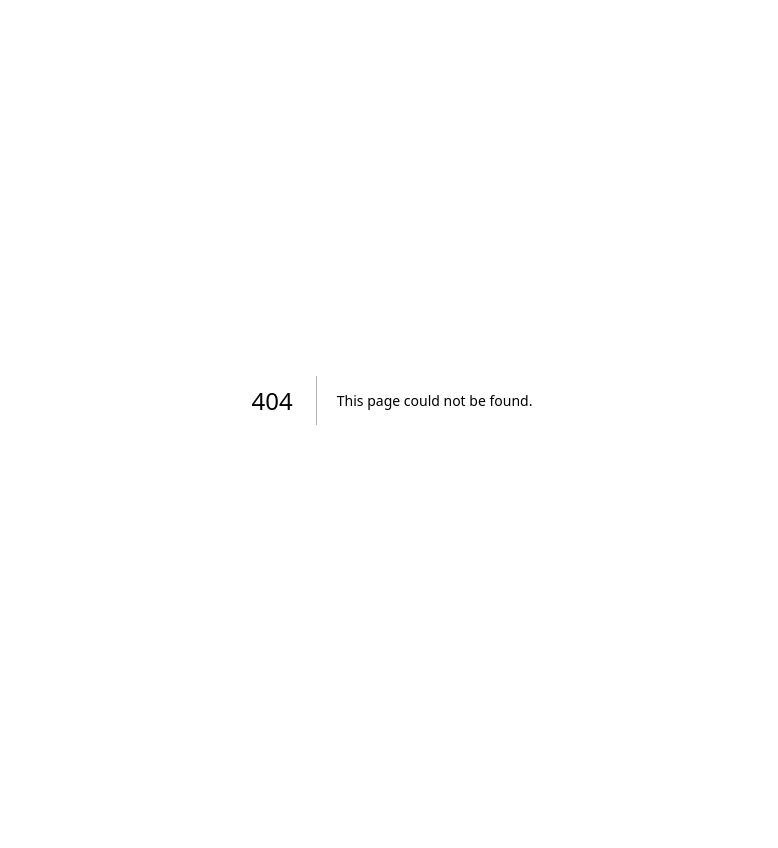
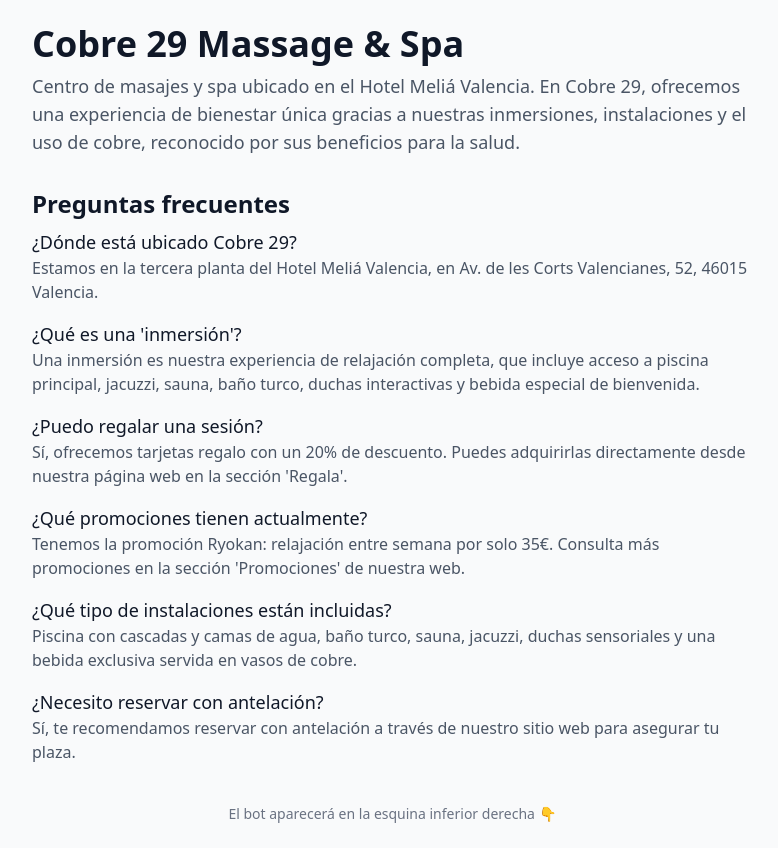
Before and after one commit to pix0010/tidio-demo, a Next.js app: page /Cobre29 in a window 1280 px wide. Before the commit this address had no page. Shown: the whole page, without its empty margins (248-1026 px from the left). Before the commit the page ends 800 px from the top, so only its background shows below. Built offline with nearby package versions, Linux system fonts and the light colour scheme.

Commit message:
Обновление: добавлен новый демо-бот

```diff
--- /dev/null
+++ b/app/[slug]/BotLoader.tsx
@@ -0,0 +1,15 @@
+'use client';
+
+import { useEffect } from 'react';
+
+export default function BotLoader({ url }: { url: string }) {
+  useEffect(() => {
+    const script = document.createElement('script');
+    script.src = url;
+    script.async = true;
+    document.body.appendChild(script);
+    return () => document.body.removeChild(script);
+  }, [url]);
+
+  return null; // ничего не рендерим, только подключаем скрипт
+}
--- /dev/null
+++ b/app/[slug]/page.tsx
@@ -0,0 +1,63 @@
+import { notFound } from "next/navigation";
+import BotLoader from "./BotLoader";
+
+export default async function DemoPage({ params }: { params: { slug: string } }) {
+  let data: any;
+
+  try {
+    data = (await import(`../../data/${params.slug}.json`)).default;
+  } catch {
+    return notFound();
+  }
+
+  const { title, description, services = [], whyUs = [], tidioBotUrl } = data;
+
+  return (
+    <main className="p-6 max-w-3xl mx-auto">
+      <h1 className="text-4xl font-bold mb-2">{title}</h1>
+      {description && <p className="text-lg text-gray-600 mb-6">{description}</p>}
+
+      {services.length > 0 && (
+        <section className="mb-8">
+          <h2 className="text-2xl font-semibold mb-2">Servicios</h2>
+          <ul className="list-disc list-inside">
+            {services.map((s: string) => (
+              <li key={s}>{s}</li>
+            ))}
+          </ul>
+        </section>
+      )}
+
+      {whyUs.length > 0 && (
+        <section>
+          <h2 className="text-2xl font-semibold mb-2">¿Por qué elegirnos?</h2>
+          <ul className="list-disc list-inside">
+            {whyUs.map((w: string) => (
+              <li key={w}>{w}</li>
+            ))}
+          </ul>
+        </section>
+      )}
+
+        {data.faqs?.length > 0 && (
+    <section className="mt-8">
+    <h2 className="text-2xl font-semibold mb-2">Preguntas frecuentes</h2>
+    <div className="space-y-4">
+      {data.faqs.map((faq: any, idx: number) => (
+        <div key={idx}>
+          <h3 className="font-medium text-lg">{faq.question}</h3>
+          <p className="text-gray-600">{faq.answer}</p>
+        </div>
+      ))}
+    </div>
+  </section>
+)}
+
+      {tidioBotUrl && <BotLoader url={tidioBotUrl} />}
+
+      <p className="text-center text-gray-500 text-sm mt-10">
+        El bot aparecerá en la esquina inferior derecha 👇
+      </p>
+    </main>
+  );
+}
--- a/app/layout.tsx
+++ b/app/layout.tsx
@@ -2,38 +2,18 @@
 import { Geist, Geist_Mono } from "next/font/google";
 import "./globals.css";
 
-const geistSans = Geist({
-  variable: "--font-geist-sans",
-  subsets: ["latin"],
-});
-
-const geistMono = Geist_Mono({
-  variable: "--font-geist-mono",
-  subsets: ["latin"],
-});
+const geistSans = Geist({ subsets: ["latin"], variable: "--font-geist-sans" });
+const geistMono = Geist_Mono({ subsets: ["latin"], variable: "--font-geist-mono" });
 
 export const metadata: Metadata = {
-  title: "Create Next App",
-  description: "Generated by create next app",
+  title: "AI-Bots for Local Business",
+  description: "Demo showcase of AI-powered chatbots for small businesses in Valencia.",
 };
 
-export default function RootLayout({
-  children,
-}: Readonly<{
-  children: React.ReactNode;
-}>) {
+export default function RootLayout({ children }: { children: React.ReactNode }) {
   return (
     <html lang="en">
-      <head>
-        {/* Подключаем Tidio */}
-        <script
-          src="https://code.tidio.co/76axdysafjuhi2y8ztnflti1lmjjirqx.js"
-          async
-        ></script>
-      </head>
-      <body
-        className={`${geistSans.variable} ${geistMono.variable} antialiased`}
-      >
+      <body className={`${geistSans.variable} ${geistMono.variable} antialiased bg-gray-50 text-gray-900`}>
         {children}
       </body>
     </html>
--- a/app/page.tsx
+++ b/app/page.tsx
@@ -1,86 +1,36 @@
-import { Card, CardContent } from "@/components/ui/card";
-import { Button } from "@/components/ui/button";
-import { Input } from "@/components/ui/input";
+import Link from "next/link";
 
-export default function BeautySalonDemo() {
+export default function Home() {
   return (
-    <div className="min-h-screen p-6 grid gap-6 bg-white text-gray-800">
-      <header className="text-center">
-        <h1 className="text-4xl font-bold mb-2">Tu Belleza, Nuestra Pasión</h1>
-        <p className="text-lg">Demo-сайт салона красоты с умным чат-ботом</p>
+    <main className="min-h-screen p-6 bg-white text-gray-800">
+      <header className="text-center mb-12">
+        <h1 className="text-4xl font-bold mb-2">AI-боты для локального бизнеса</h1>
+        <p className="text-lg text-gray-600">
+          Автоматизация чатов на сайте, в WhatsApp и Instagram
+        </p>
       </header>
 
-      <section className="grid md:grid-cols-2 gap-6">
-        <Card>
-          <CardContent className="p-6">
-            <h2 className="text-2xl font-semibold mb-2">Услуги</h2>
-            <ul className="list-disc list-inside">
-              <li>Стрижки и укладки</li>
-              <li>Маникюр и педикюр</li>
-              <li>Окрашивание волос</li>
-              <li>Косметология и уход за кожей</li>
-              <li>Брови и ресницы</li>
-            </ul>
-          </CardContent>
-        </Card>
-
-        <Card>
-          <CardContent className="p-6">
-            <h2 className="text-2xl font-semibold mb-2">Почему выбирают нас?</h2>
-            <ul className="list-disc list-inside">
-              <li>Опытные мастера</li>
-              <li>Индивидуальный подход</li>
-              <li>Лучшие бренды косметики</li>
-              <li>Уютная атмосфера</li>
-              <li>Онлайн-запись через бот</li>
-            </ul>
-          </CardContent>
-        </Card>
-      </section>
-      <section>
-  <h2 className="text-2xl font-bold mb-2">О салоне</h2>
-  <p className="mb-4">
-    Добро пожаловать в наш уютный салон красоты в Валенсии! Мы предлагаем широкий спектр процедур по уходу за волосами, кожей и ногтями.
-    Наша команда — это опытные мастера с индивидуальным подходом к каждому клиенту.
-  </p>
-  <p className="mb-4">
-    Мы работаем только с профессиональной косметикой: L Oréal, Wella, OPI, Dermalogica и другими топовыми брендами.
-    Уютная атмосфера, внимательное отношение и качественный результат — наш стандарт.
-  </p>
-</section>
-
-<section>
-  <h2 className="text-2xl font-bold mb-2 mt-6">Часы работы</h2>
-  <ul className="list-disc list-inside">
-    <li>Понедельник – Пятница: 10:00 – 20:00</li>
-    <li>Суббота: 10:00 – 18:00</li>
-    <li>Воскресенье: выходной</li>
-  </ul>
-</section>
-
-<section>
-  <h2 className="text-2xl font-bold mb-2 mt-6">Контакты</h2>
-  <p>Адрес: Carrer de l’Art, 17, Valencia</p>
-  <p>Телефон (WhatsApp): +34 600 000 000</p>
-  <p>Email: contacto@salonbelleza.com</p>
-</section>
-
-      <section className="text-center">
-        <h2 className="text-2xl font-bold mb-4">Оставьте заявку</h2>
-        <div className="flex flex-col sm:flex-row justify-center gap-4 max-w-xl mx-auto">
-          <Input placeholder="Ваше имя" />
-          <Input placeholder="Телефон или WhatsApp" />
-          <Button className="mt-2 sm:mt-0">Записаться</Button>
-        </div>
+      <section className="grid md:grid-cols-2 lg:grid-cols-3 gap-6 max-w-6xl mx-auto">
+        <DemoCard title="Alma Masajes Valencia" slug="alma" />
+        <DemoCard title="Cobre 29 Massage & Spa" slug="Cobre29" />
+        {/* Добавляй новые карточки по мере создания json-файлов */}
       </section>
 
-      <section className="text-center mt-8">
-  <h2 className="text-2xl font-bold mb-2">💬 Онлайн-консультант</h2>
-  <p>
-    Наш чат-бот доступен в правом нижнем углу. Он поможет вам выбрать услугу,
-    записаться или уточнить стоимость — работает 24/7.
-  </p>
-</section>
-    </div>
+      <footer className="text-center mt-16 text-gray-500 text-sm">
+        © {new Date().getFullYear()} AI Bots by YourName
+      </footer>
+    </main>
   );
 }
+
+function DemoCard({ title, slug }: { title: string; slug: string }) {
+  return (
+    <Link
+      href={`/${slug}`}
+      className="border border-gray-200 rounded-2xl shadow-md p-6 hover:shadow-lg transition block text-center"
+    >
+      <h3 className="text-xl font-semibold mb-1">{title}</h3>
+      <p className="text-gray-500 text-sm">Посмотреть демо</p>
+    </Link>
+  );
+}
--- /dev/null
+++ b/data/Cobre29.json
@@ -0,0 +1,34 @@
+{
+    "title": "Cobre 29 Massage & Spa",
+    "description": "Centro de masajes y spa ubicado en el Hotel Meliá Valencia. En Cobre 29, ofrecemos una experiencia de bienestar única gracias a nuestras inmersiones, instalaciones y el uso de cobre, reconocido por sus beneficios para la salud.",
+    "address": "Av. de les Corts Valencianes, 52. Planta 3 del Hotel Meliá Palacio de Congresos, 46015 Valencia, España",
+    "phone": "+34 962 47 52 13",
+    "email": "info@cobre29.es",
+    "faqs": [
+      {
+        "question": "¿Dónde está ubicado Cobre 29?",
+        "answer": "Estamos en la tercera planta del Hotel Meliá Valencia, en Av. de les Corts Valencianes, 52, 46015 Valencia."
+      },
+      {
+        "question": "¿Qué es una 'inmersión'?",
+        "answer": "Una inmersión es nuestra experiencia de relajación completa, que incluye acceso a piscina principal, jacuzzi, sauna, baño turco, duchas interactivas y bebida especial de bienvenida."
+      },
+      {
+        "question": "¿Puedo regalar una sesión?",
+        "answer": "Sí, ofrecemos tarjetas regalo con un 20% de descuento. Puedes adquirirlas directamente desde nuestra página web en la sección 'Regala'."
+      },
+      {
+        "question": "¿Qué promociones tienen actualmente?",
+        "answer": "Tenemos la promoción Ryokan: relajación entre semana por solo 35€. Consulta más promociones en la sección 'Promociones' de nuestra web."
+      },
+      {
+        "question": "¿Qué tipo de instalaciones están incluidas?",
+        "answer": "Piscina con cascadas y camas de agua, baño turco, sauna, jacuzzi, duchas sensoriales y una bebida exclusiva servida en vasos de cobre."
+      },
+      {
+        "question": "¿Necesito reservar con antelación?",
+        "answer": "Sí, te recomendamos reservar con antelación a través de nuestro sitio web para asegurar tu plaza."
+      }
+    ],
+    "tidioBotUrl": "https://code.tidio.co/твой_скрипт.js"
+  }
--- /dev/null
+++ b/data/alma.json
@@ -0,0 +1,19 @@
+{
+    "title": "Alma Masajes Valencia",
+    "description": "Centro de masajes terapéuticos y relajantes en el corazón de Valencia",
+    "services": [
+      "Masaje relajante",
+      "Masaje descontracturante",
+      "Masaje deportivo",
+      "Drenaje linfático",
+      "Masaje para embarazadas",
+      "Masaje en pareja"
+    ],
+    "whyUs": [
+      "Terapeutas certificados",
+      "Ambiente acogedor",
+      "Ubicación céntrica",
+      "Reserva online y WhatsApp"
+    ],
+    "tidioBotUrl": "https://code.tidio.co/76axdysafjuhi2y8ztnflti1lmjjirqx.js"
+  }
```
